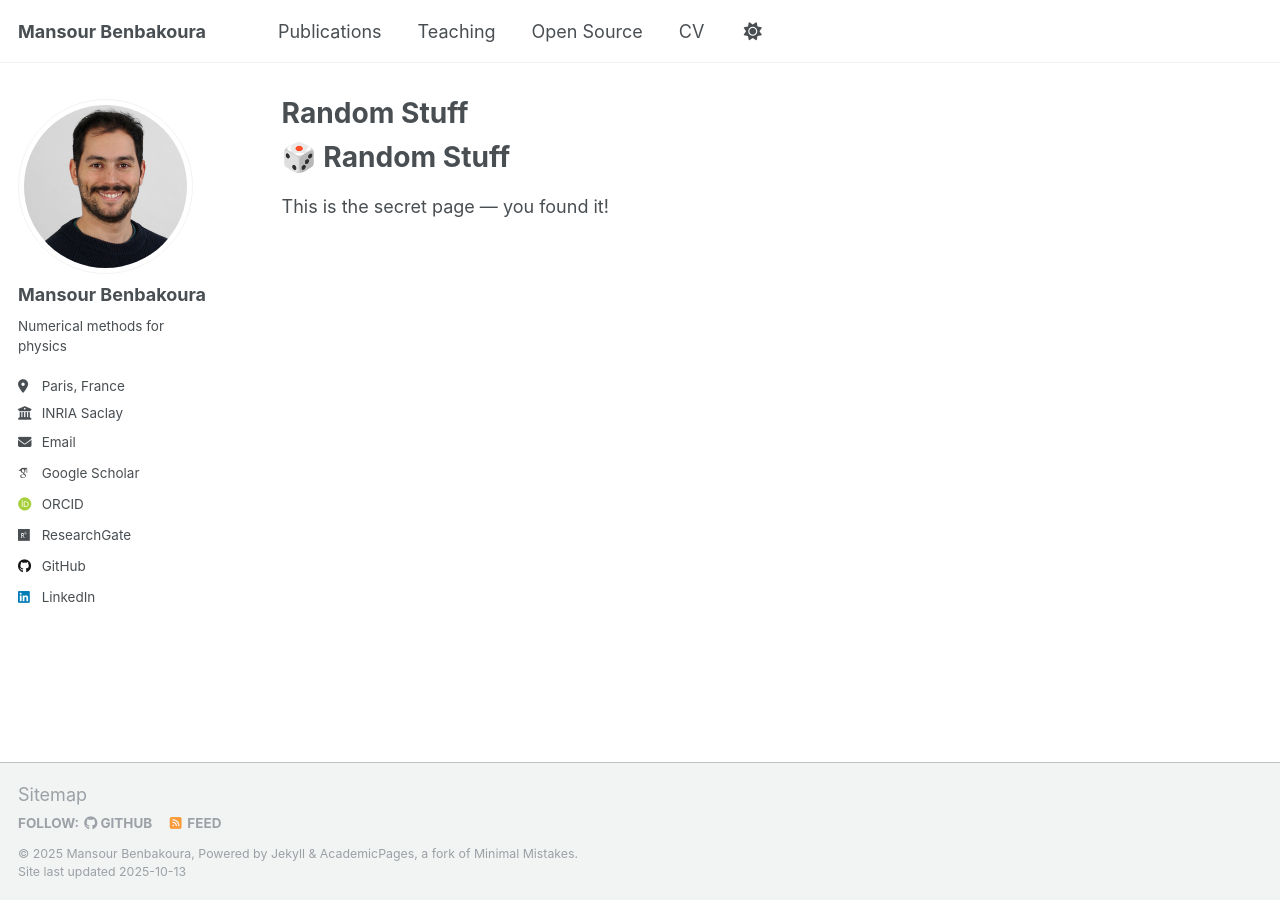
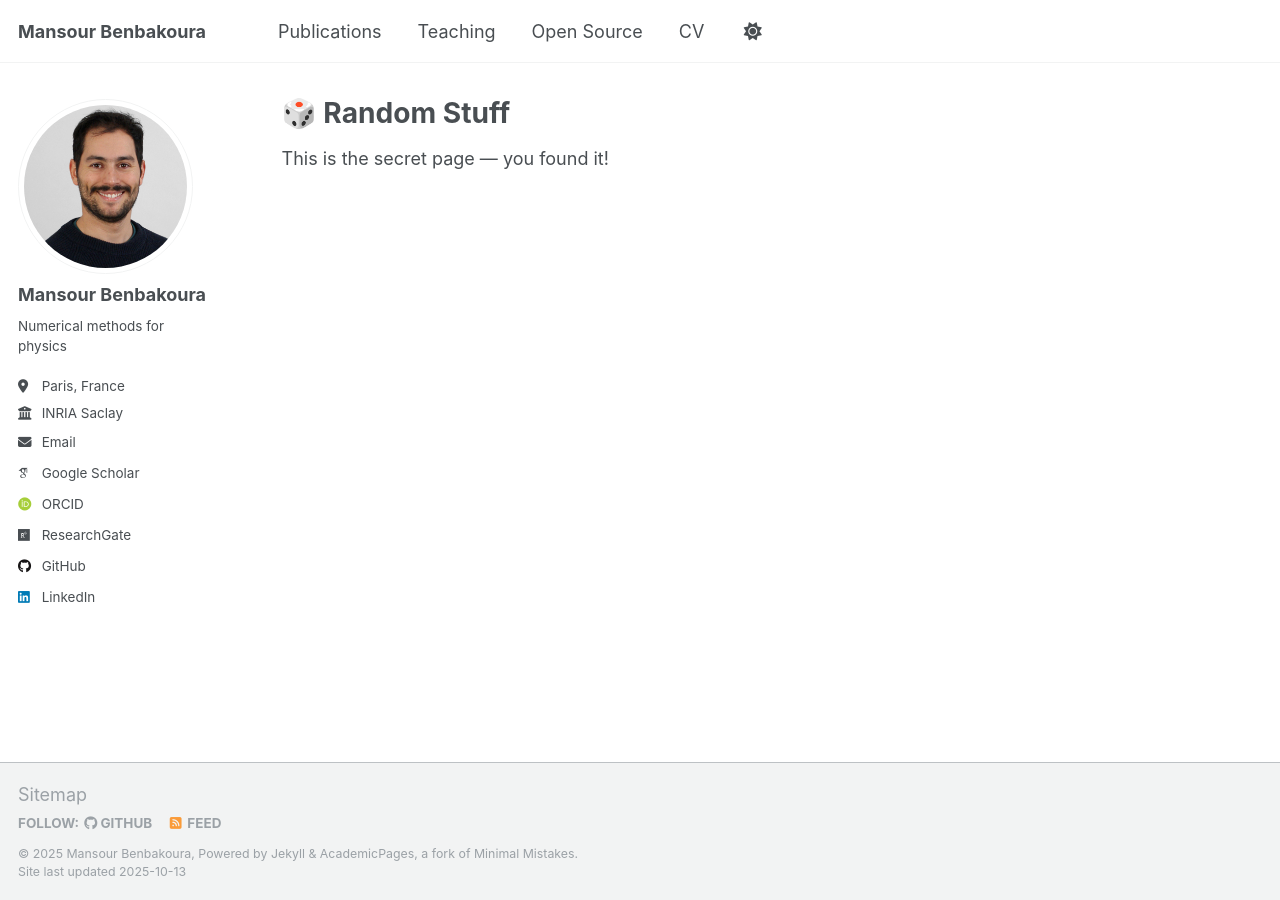
Before and after one commit to mansour-b/mansour-b.github.io, a Jekyll site: the page built from random/index.md, in a window 1280 px wide. Built offline with Jekyll 4.4.1, drawn with Linux system fonts in a browser that asks for light colours; some web fonts are replaced; a script that is not in the unit is left out.

Commit message:
change title

```diff
--- a/random/index.md
+++ b/random/index.md
@@ -1,11 +1,10 @@
 ---
 layout: archive
-title: "Random Stuff"
+title: "🎲 Random Stuff"
 permalink: /random/
 author_profile: true
 ---
 
 <meta name="robots" content="noindex, nofollow">
 
-# 🎲 Random Stuff
 This is the secret page — you found it!
```
